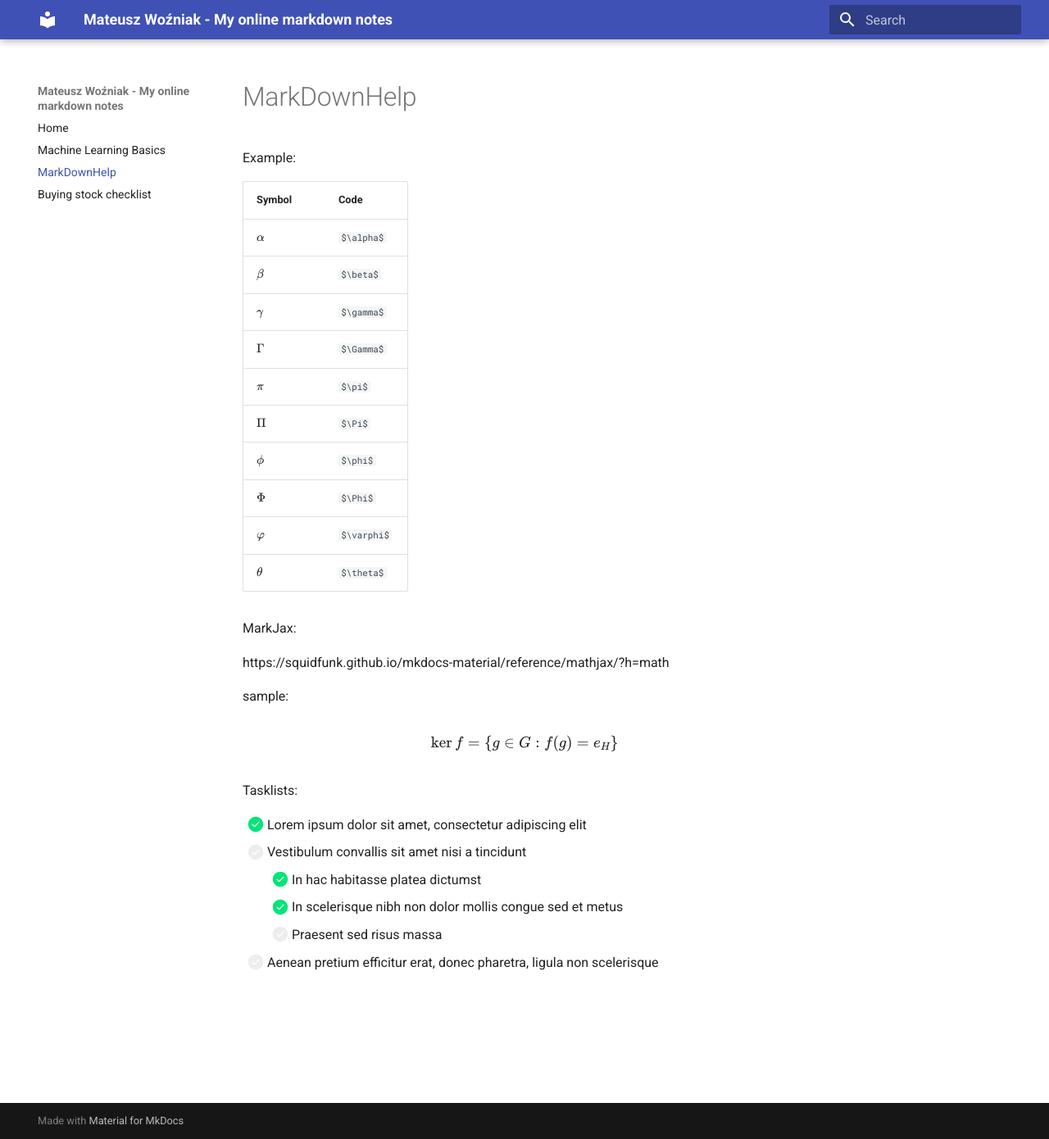
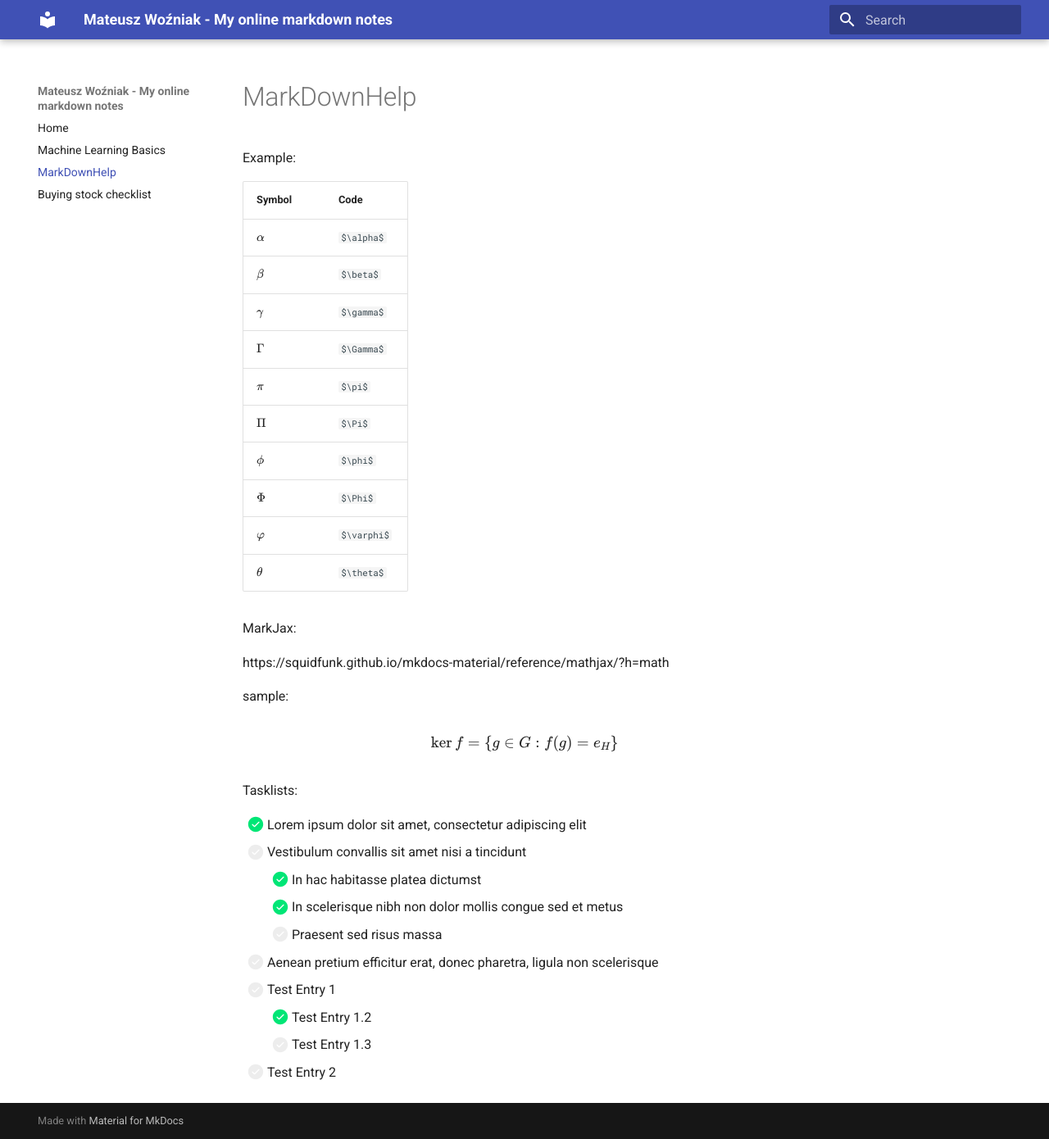
Before and after one commit to Shuffzord/shuffzord.github.io, an MkDocs documentation site: the page built from docs/MarkDownHelp.md, in a window 1280 px wide and 1390 px high. Shown: the whole window at 82% size. Built offline with MkDocs 1.6.1 and Material for MkDocs 9.7.7, drawn with Linux system fonts in a browser that asks for light colours.

```diff
--- a/docs/MarkDownHelp.md
+++ b/docs/MarkDownHelp.md
@@ -33,3 +33,8 @@ Tasklists:
     * [x] In scelerisque nibh non dolor mollis congue sed et metus
     * [ ] Praesent sed risus massa
 - [ ] Aenean pretium efficitur erat, donec pharetra, ligula non scelerisque
+
+* [ ] Test Entry 1
+    * [x] Test Entry 1.2
+    * [ ] Test Entry 1.3
+* [ ] Test Entry 2
```
Also changed, not shown: docs/Stock.md (+1 -2 lines), .markdownlint.json.
